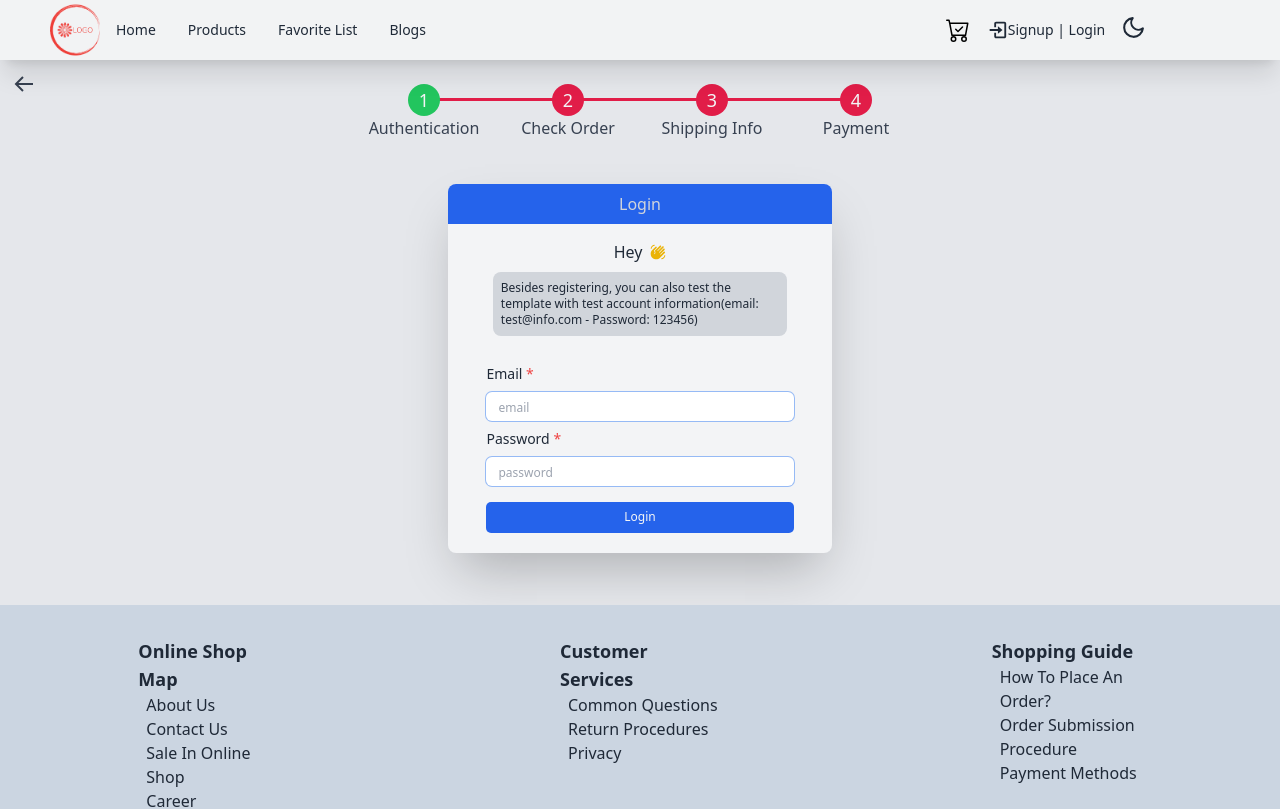
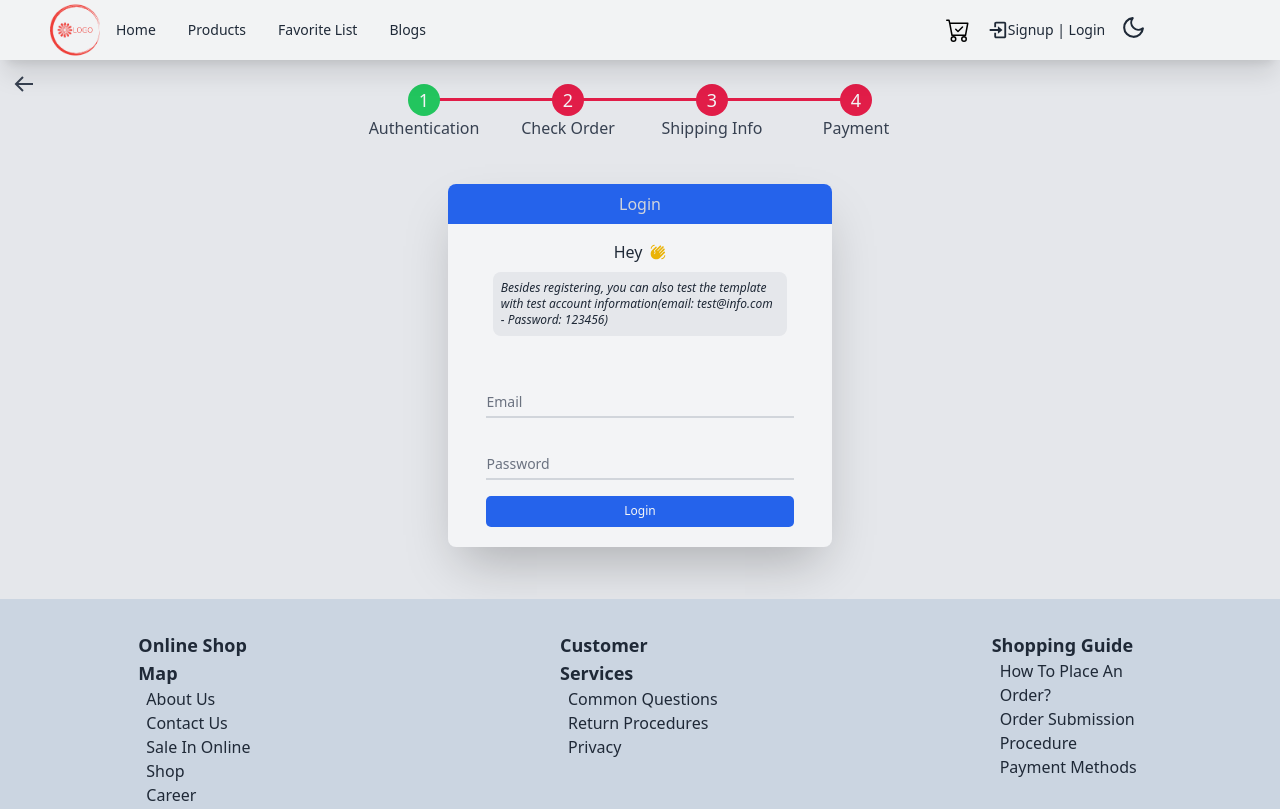
Before and after one commit to alizargar21/onlineshop-FrontEnd, a React (Create React App) app: page /checkout in a window 1280 px wide. Shown: the top 809 px of the page. Built offline with nearby package versions, Linux system fonts and the light colour scheme.

Commit message:
change styles input and products component

```diff
--- a/src/common/Input.jsx
+++ b/src/common/Input.jsx
@@ -1,24 +1,57 @@
-import styles from "./input.module.css";
+
 const Input = ({ label, formik, name, type = "text" }) => {
   return (
-    <div className="flex flex-col w-full">
-      <label htmlFor={name} className="my-2 text-sm">
-        {label} <span className="text-red-500">*</span>
+    <div className="relative z-0 mt-6 w-full group">
+      <input
+    autoComplete="off"
+    {...formik.getFieldProps(name)}
+        type={type}
+        name={name}
+        id={name}
+        className={formik.errors[name] ?
+           "block py-2 px-0 w-full text-sm text-gray-900 bg-transparent border-0 border-b-2 border-gray-300 appearance-none dark:text-white dark:border-gray-600 dark:focus:border-red-500 focus:outline-none focus:ring-0 focus:border-red-600 peer"
+           :
+           "block py-2 px-0 w-full text-sm text-gray-900 bg-transparent border-0 border-b-2 border-gray-300 appearance-none dark:text-white dark:border-gray-600 dark:focus:border-blue-500 focus:outline-none focus:ring-0 focus:border-blue-600 peer"}
+        placeholder=" "
+        required
+        />
+        {formik.errors[name] && formik.touched[name] && (
+         <div className="mt-2 mx-auto text-sm text-red-500 text-center italic font-semibold duration-300">
+           {formik.errors[name]}
+         </div>
+        )}
+
+      <label
+        htmlFor={name}
+        className={formik.errors[name] ? "peer-focus:font-medium absolute text-sm text-gray-500 dark:text-gray-400 duration-300 transform -translate-y-6 scale-75 top-3 -z-10 origin-[0] peer-focus:left-0 peer-focus:text-red-600 peer-focus:dark:text-red-600 peer-placeholder-shown:scale-100 peer-placeholder-shown:translate-y-0 peer-focus:scale-75 peer-focus:-translate-y-6" :
+         "peer-focus:font-medium absolute text-sm text-gray-500 dark:text-gray-400 duration-300 transform -translate-y-6 scale-75 top-3 -z-10 origin-[0] peer-focus:left-0 peer-focus:text-blue-600 peer-focus:dark:text-blue-500 peer-placeholder-shown:scale-100 peer-placeholder-shown:translate-y-0 peer-focus:scale-75 peer-focus:-translate-y-6"}
+        >
+        {label}
       </label>
-      <input
-        className={
-          formik.errors[name] ?  "w-full py-1 my-1 px-5 rounded-md bg-gray-100 text-sm focus:px-3 text-gray-800 focus:bg-white focus:text-gray-800  outline-blue-500  ring-[1px]" : "outline-blue-500  ring-[1px] text-md  px-3 py-1 rounded-md  text-gray-800 text-[14px]"
-        }
-        type={type}
-        placeholder={name}
-        id={name}
-        name={name}
-        {...formik.getFieldProps(name)}
-      />
-      {formik.errors[name] && formik.touched[name] && (
-        <div className="my-0 mx-auto text-sm text-red-500 text-center  font-semibold">{formik.errors[name]}</div>
-      )}
+
     </div>
+    // <div className="flex flex-col w-full">
+    //   <label htmlFor={name} className="my-2 text-sm">
+    //     {label} <span className="text-red-500">*</span>
+    //   </label>
+    //   <input
+    //     className={
+    //       formik.errors[name]
+    //         ? "w-full py-1 my-1 px-5 rounded-md bg-gray-100 dark:bg-gray-600 text-sm focus:px-3 text-gray-800 focus:bg-white dark:focus:bg-gray-600 autofill:bg-red-500 focus:text-gray-800  outline-blue-500  ring-[2px]"
+    //         : "outline-blue-500  ring-[2px] text-md  px-3 py-1 rounded-md  text-gray-800 text-[14px]"
+    //     }
+    //     type={type}
+    //     placeholder={label}
+    //     id={name}
+    //     name={name}
+    //     {...formik.getFieldProps(name)}
+    //   />
+    //   {formik.errors[name] && formik.touched[name] && (
+    //     <div className="my-0 mx-auto text-sm text-red-500 text-center italic font-semibold">
+    //       {formik.errors[name]}
+    //     </div>
+    //   )}
+    // </div>
   );
 };
 
--- a/src/common/SearchBar.jsx
+++ b/src/common/SearchBar.jsx
@@ -6,7 +6,7 @@ const SearchBar = ({ searchHandler, value }) => {
         <BsSearch className="text-xl mx-2 dark:text-gray-200" />
       </label>
       <input
-        className="w-[80%] placeholder:italic px-3 py-[3px] rounded-lg md:w-full ring-1 outline-none focus:w-full duration-300 dark:bg-gray-300 placeholder:text-gray-500 "
+        className="w-[80%] placeholder:italic px-3 py-[3px] rounded-lg md:w-full ring-1 outline-none focus:w-full duration-300 dark:bg-gray-600 dark:placeholder:text-gray-300 "
         type="text"
         name="search"
         placeholder="type..."
--- /dev/null
+++ b/src/common/example.js
@@ -0,0 +1,36 @@
+
+<form>
+  <div class="relative z-0 mb-6 w-full group">
+      <input type="email" name="floating_email" id="floating_email" class="block py-2.5 px-0 w-full text-sm text-gray-900 bg-transparent border-0 border-b-2 border-gray-300 appearance-none dark:text-white dark:border-gray-600 dark:focus:border-blue-500 focus:outline-none focus:ring-0 focus:border-blue-600 peer" placeholder=" " required />
+      <label for="floating_email" class="peer-focus:font-medium absolute text-sm text-gray-500 dark:text-gray-400 duration-300 transform -translate-y-6 scale-75 top-3 -z-10 origin-[0] peer-focus:left-0 peer-focus:text-blue-600 peer-focus:dark:text-blue-500 peer-placeholder-shown:scale-100 peer-placeholder-shown:translate-y-0 peer-focus:scale-75 peer-focus:-translate-y-6">Email address</label>
+  </div>
+  <div class="relative z-0 mb-6 w-full group">
+      <input type="password" name="floating_password" id="floating_password" class="block py-2.5 px-0 w-full text-sm text-gray-900 bg-transparent border-0 border-b-2 border-gray-300 appearance-none dark:text-white dark:border-gray-600 dark:focus:border-blue-500 focus:outline-none focus:ring-0 focus:border-blue-600 peer" placeholder=" " required />
+      <label for="floating_password" class="peer-focus:font-medium absolute text-sm text-gray-500 dark:text-gray-400 duration-300 transform -translate-y-6 scale-75 top-3 -z-10 origin-[0] peer-focus:left-0 peer-focus:text-blue-600 peer-focus:dark:text-blue-500 peer-placeholder-shown:scale-100 peer-placeholder-shown:translate-y-0 peer-focus:scale-75 peer-focus:-translate-y-6">Password</label>
+  </div>
+  <div class="relative z-0 mb-6 w-full group">
+      <input type="password" name="repeat_password" id="floating_repeat_password" class="block py-2.5 px-0 w-full text-sm text-gray-900 bg-transparent border-0 border-b-2 border-gray-300 appearance-none dark:text-white dark:border-gray-600 dark:focus:border-blue-500 focus:outline-none focus:ring-0 focus:border-blue-600 peer" placeholder=" " required />
+      <label for="floating_repeat_password" class="peer-focus:font-medium absolute text-sm text-gray-500 dark:text-gray-400 duration-300 transform -translate-y-6 scale-75 top-3 -z-10 origin-[0] peer-focus:left-0 peer-focus:text-blue-600 peer-focus:dark:text-blue-500 peer-placeholder-shown:scale-100 peer-placeholder-shown:translate-y-0 peer-focus:scale-75 peer-focus:-translate-y-6">Confirm password</label>
+  </div>
+  <div class="grid md:grid-cols-2 md:gap-6">
+    <div class="relative z-0 mb-6 w-full group">
+        <input type="text" name="floating_first_name" id="floating_first_name" class="block py-2.5 px-0 w-full text-sm text-gray-900 bg-transparent border-0 border-b-2 border-gray-300 appearance-none dark:text-white dark:border-gray-600 dark:focus:border-blue-500 focus:outline-none focus:ring-0 focus:border-blue-600 peer" placeholder=" " required />
+        <label for="floating_first_name" class="peer-focus:font-medium absolute text-sm text-gray-500 dark:text-gray-400 duration-300 transform -translate-y-6 scale-75 top-3 -z-10 origin-[0] peer-focus:left-0 peer-focus:text-blue-600 peer-focus:dark:text-blue-500 peer-placeholder-shown:scale-100 peer-placeholder-shown:translate-y-0 peer-focus:scale-75 peer-focus:-translate-y-6">First name</label>
+    </div>
+    <div class="relative z-0 mb-6 w-full group">
+        <input type="text" name="floating_last_name" id="floating_last_name" class="block py-2.5 px-0 w-full text-sm text-gray-900 bg-transparent border-0 border-b-2 border-gray-300 appearance-none dark:text-white dark:border-gray-600 dark:focus:border-blue-500 focus:outline-none focus:ring-0 focus:border-blue-600 peer" placeholder=" " required />
+        <label for="floating_last_name" class="peer-focus:font-medium absolute text-sm text-gray-500 dark:text-gray-400 duration-300 transform -translate-y-6 scale-75 top-3 -z-10 origin-[0] peer-focus:left-0 peer-focus:text-blue-600 peer-focus:dark:text-blue-500 peer-placeholder-shown:scale-100 peer-placeholder-shown:translate-y-0 peer-focus:scale-75 peer-focus:-translate-y-6">Last name</label>
+    </div>
+  </div>
+  <div class="grid md:grid-cols-2 md:gap-6">
+    <div class="relative z-0 mb-6 w-full group">
+        <input type="tel" pattern="[0-9]{3}-[0-9]{3}-[0-9]{4}" name="floating_phone" id="floating_phone" class="block py-2.5 px-0 w-full text-sm text-gray-900 bg-transparent border-0 border-b-2 border-gray-300 appearance-none dark:text-white dark:border-gray-600 dark:focus:border-blue-500 focus:outline-none focus:ring-0 focus:border-blue-600 peer" placeholder=" " required />
+        <label for="floating_phone" class="peer-focus:font-medium absolute text-sm text-gray-500 dark:text-gray-400 duration-300 transform -translate-y-6 scale-75 top-3 -z-10 origin-[0] peer-focus:left-0 peer-focus:text-blue-600 peer-focus:dark:text-blue-500 peer-placeholder-shown:scale-100 peer-placeholder-shown:translate-y-0 peer-focus:scale-75 peer-focus:-translate-y-6">Phone number (123-456-7890)</label>
+    </div>
+    <div class="relative z-0 mb-6 w-full group">
+        <input type="text" name="floating_company" id="floating_company" class="block py-2.5 px-0 w-full text-sm text-gray-900 bg-transparent border-0 border-b-2 border-gray-300 appearance-none dark:text-white dark:border-gray-600 dark:focus:border-blue-500 focus:outline-none focus:ring-0 focus:border-blue-600 peer" placeholder=" " required />
+        <label for="floating_company" class="peer-focus:font-medium absolute text-sm text-gray-500 dark:text-gray-400 duration-300 transform -translate-y-6 scale-75 top-3 -z-10 origin-[0] peer-focus:left-0 peer-focus:text-blue-600 peer-focus:dark:text-blue-500 peer-placeholder-shown:scale-100 peer-placeholder-shown:translate-y-0 peer-focus:scale-75 peer-focus:-translate-y-6">Company (Ex. Google)</label>
+    </div>
+  </div>
+  <button type="submit" class="text-white bg-blue-700 hover:bg-blue-800 focus:ring-4 focus:outline-none focus:ring-blue-300 font-medium rounded-lg text-sm w-full sm:w-auto px-5 py-2.5 text-center dark:bg-blue-600 dark:hover:bg-blue-700 dark:focus:ring-blue-800">Submit</button>
+</form>
--- a/src/components/Login/Login.js
+++ b/src/components/Login/Login.js
@@ -32,7 +32,6 @@ const Login = () => {
     if (isLogin) {
       navigate(redirect);
     }
-
   }, [isLogin, redirect]);
   const onSubmit = async (values) => {
     const { email, password } = values;
@@ -44,8 +43,6 @@ const Login = () => {
     try {
     dispatch(asyncLoginUser(userData))
       toast.success("You Now Logged In", { theme: "dark" });
-
-      // navigate(redirect === "/" ? "/" : `/${redirect}`);
       navigate(`/${redirect}`);
     } catch (error) {
       toast.error(error.response.data.message, { theme: "colored" });
@@ -53,7 +50,7 @@ const Login = () => {
   };
 
   const formik = useFormik({
-    initialValues: initialValues,
+    initialValues,
     onSubmit,
     validationSchema,
     validateOnMount: false,
@@ -79,7 +76,7 @@ const Login = () => {
 
 
           <div className="flex flex-col mx-2   items-center">
-            <div className="w-[80%] text-xs bg-gray-300 dark:text-gray-800 p-2 rounded-lg mt-2">
+            <div className="w-[80%] text-xs bg-gray-200 dark:bg-gray-600 text-gray-800 dark:text-gray-300 p-2 italic rounded-lg mt-2">
               <span>
                 Besides registering, you can also test the template with test
                 account information(email: test@info.com - Password: 123456)
@@ -89,7 +86,7 @@ const Login = () => {
           <div className="w-[80%] flex flex-col justify-center items-start my-5">
             <Input formik={formik} name="email" label="Email" type="email" />
 
-            <Input formik={formik} name="password" label="Password" />
+            <Input formik={formik} name="password" label="Password" type="password" />
 
             <button
               className="btn-primary w-full hover:bg-blue-500 mt-4 bg-blue-600"
@@ -99,14 +96,6 @@ const Login = () => {
               Login
             </button>
           </div>
-
-          {/* <div className="my-8 text-blue-600 dark:text-gray-300">
-            <Link to={`/signup?redirect=${redirect}`}>
-              <p >Not Sign Up yet ? <span className="text-xs decoration-stone-400 decoration-dotted ">
-              Click here
-                </span> </p>
-            </Link>
-          </div> */}
         </form>
       </section>
 
--- a/src/components/Navigation/Navigation.js
+++ b/src/components/Navigation/Navigation.js
@@ -93,7 +93,7 @@ const Navigation = () => {
             <div className="relative">
               <button
                 type="button"
-                className=" text-2xl dark:text-gray-200 text-gray-800 absolute top-12 right-3.5 hover:text-yellow-400 duration-300"
+                className=" text-2xl dark:text-gray-200 text-gray-800 absolute top-12 right-3.5 hover:text-yellow-400 dark:hover:text-yellow-400 duration-300"
                 onClick={handleThemeSwitch}
               >
                 {theme === "dark" ? <FiSun /> : <FiMoon />}
@@ -151,7 +151,7 @@ const Navigation = () => {
         </div>
       </ul>
       <div className="sm:w-[20%] lg:mr-12 mr-12 md:w-[20%] w-[20%] ">
-        <ul className=" w-[200px] md:w-[150px]  h-full flex justify-between items-center text-sm ">
+        <ul className=" w-[200px] md:w-[150px]  h-full flex justify-between items-center text-sm md:justify-around ">
           <NavLink
             to={"/cart"}
             className={({ isActive }) =>
@@ -163,7 +163,7 @@ const Navigation = () => {
                 headerTitle={"Cart"}
                 title={
                   <>
-                    <BsCartCheck className="text-[24px]  sm:text-[18px] dark:text-gray-300 relative" />
+                    <BsCartCheck className="text-[24px]  sm:text-[18px] dark:text-gray-300 relative " />
                     {cart.length !== 0 && (
                       <span className="w-[20px] h-[20px] sm:text-[12px] sm:w-[15px] sm:h-[15px] sm:-right-1 text-sm flex  justify-center items-center  bg-rose-600 text-white rounded-full absolute -top-1/4 -right-4">
                         {cart.length}
--- a/src/components/Products/Products.js
+++ b/src/components/Products/Products.js
@@ -33,7 +33,7 @@ const Products = ({ data }) => {
 
                 </div>
                 <div className="center">
-                  <button type="">
+                  <button type="button">
                     <BsShare className="mx-2" />
                   </button>
                   <button className="text-rose-500 text-[22px]">
@@ -51,7 +51,7 @@ const Products = ({ data }) => {
                 className="flex justify-center relative items-center "
                 to={`/products/${item._id}`}
               >
-                <div className="absolute left-1 dark:text-gray-400 text-gray-700 -rotate-90 text-xs md:text-2xl italic">
+                <div className="absolute left-1 md:-left-2 dark:text-gray-400 text-gray-700 -rotate-90 text-xs md:text-xl italic">
                     {item.brand}
                   </div>
                 <img
--- a/src/components/Signup/Signup.js
+++ b/src/components/Signup/Signup.js
@@ -81,7 +81,7 @@ const SignUp = () => {
         className="w-[30%] my-10 md:min-w-[50%] shadow-2xl sm:min-w-[80%] h-[80%] flex justify-start items-center flex-col  bg-white dark:bg-gray-700 dark:text-gray-200 text-gray-800 rounded-lg  "
         onSubmit={formik.handleSubmit}
       >
-        <div className="bg-green-500 center  w-full h-10 text-gray-200 rounded-tl-lg rounded-tr-lg ">
+        <div className="bg-green-500 center  w-full h-10 text-gray-200 text-xl rounded-tl-lg rounded-tr-lg ">
           Sign Up
         </div>
         <div className="w-[80%] flex flex-col items-start justify-center">
--- a/src/components/UI/ListContainer/ListContainer.js
+++ b/src/components/UI/ListContainer/ListContainer.js
@@ -9,7 +9,7 @@ const ListContainer = ({ renderValue, loading }) => {
   }, []);
   return (
     <div className="w-full py-5 h-auto flex justify-between md:flex-col-reverse ">
-      <div className="md:w-[90%]   mx-auto w-[65%] grid gap-2 grid-cols-4 xl:grid-cols-4 xl:w-[90%] lg:grid-cols-3 md:grid-cols-1">
+      <div className="md:w-[90%]   mx-auto w-[65%] grid gap-2 grid-cols-4 xl:grid-cols-4 xl:w-[90%] lg:grid-cols-3 md:grid-cols-2 sm:grid-cols-1">
         {loading && <Spinner />}
         {renderValue && <Products data={renderValue}></Products>}
       </div>
--- a/src/container/Pages/cart/CartPage.js
+++ b/src/container/Pages/cart/CartPage.js
@@ -48,7 +48,7 @@ const CartPage = () => {
               >
                 <article className="flex w-full justify-between items-center sm:flex-col sm:min-h-auto  sm:justify-around">
                   <Link to={`/products/${item._id}`} className="center">
-                    <div className="w-[100px] xl:w-[110px] h-[80%] mr-5 center md:ml-3 md:w-[150px] sm:w-[80%] ">
+                    <div className="w-[100px] xl:w-[110px] h-[80%] mr-5 center md:ml-3 md:w-[150px] sm:w-[50%] ">
                       <img src={item.image} alt="" />
                     </div>
                   </Link>
--- a/src/container/Pages/products/ProductList/ProductListContainer.js
+++ b/src/container/Pages/products/ProductList/ProductListContainer.js
@@ -21,10 +21,6 @@ const ProductListContainer = () => {
         location.pathname.slice(10, location.pathname.length)
       )
     );
-
-
-    console.log(location.pathname.slice(10, location.pathname.length));
-
   }, [location.pathname]);
 
   return (
```
Also changed, not shown: src/components/Search and sort/Search&Sort.js (added).
